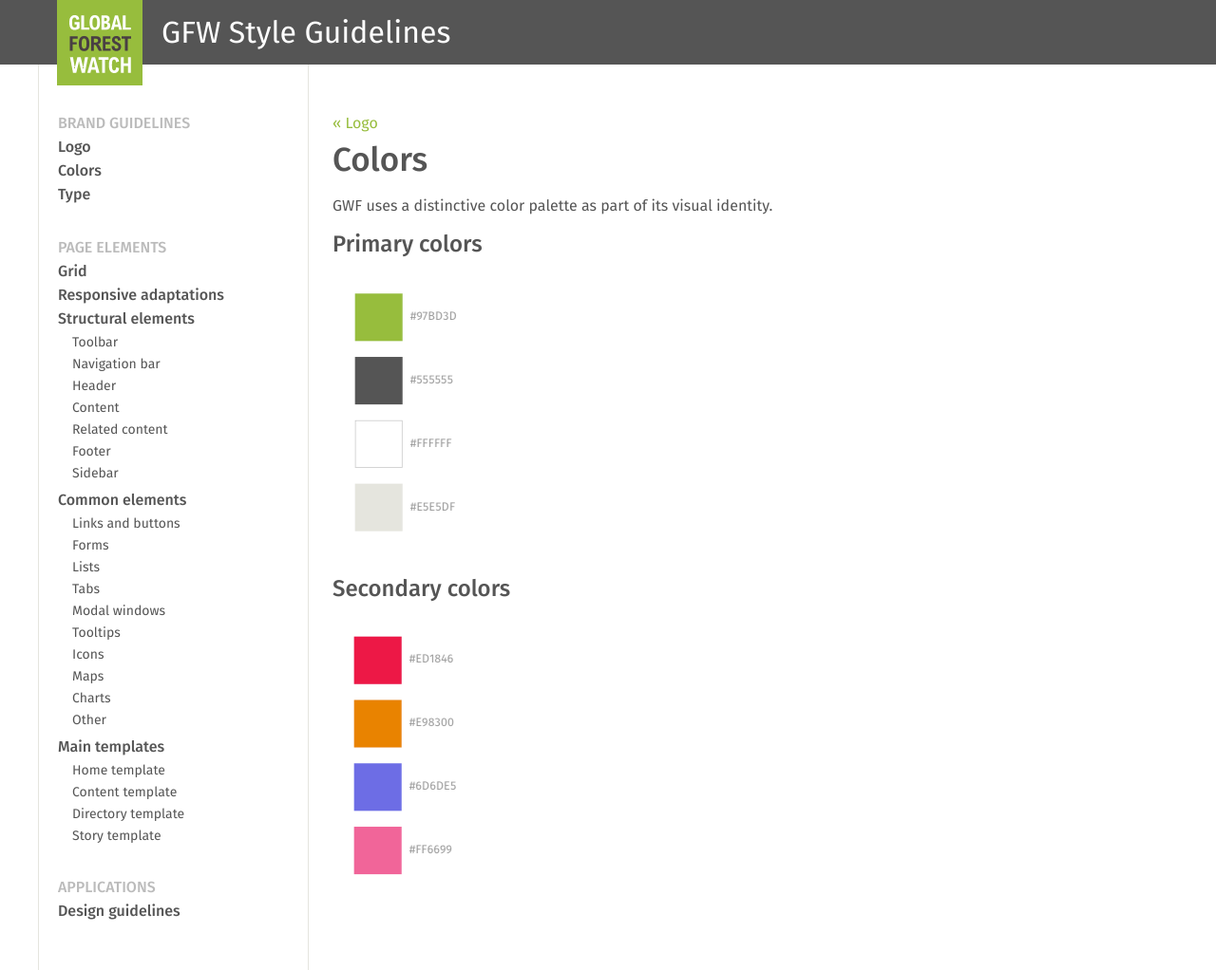
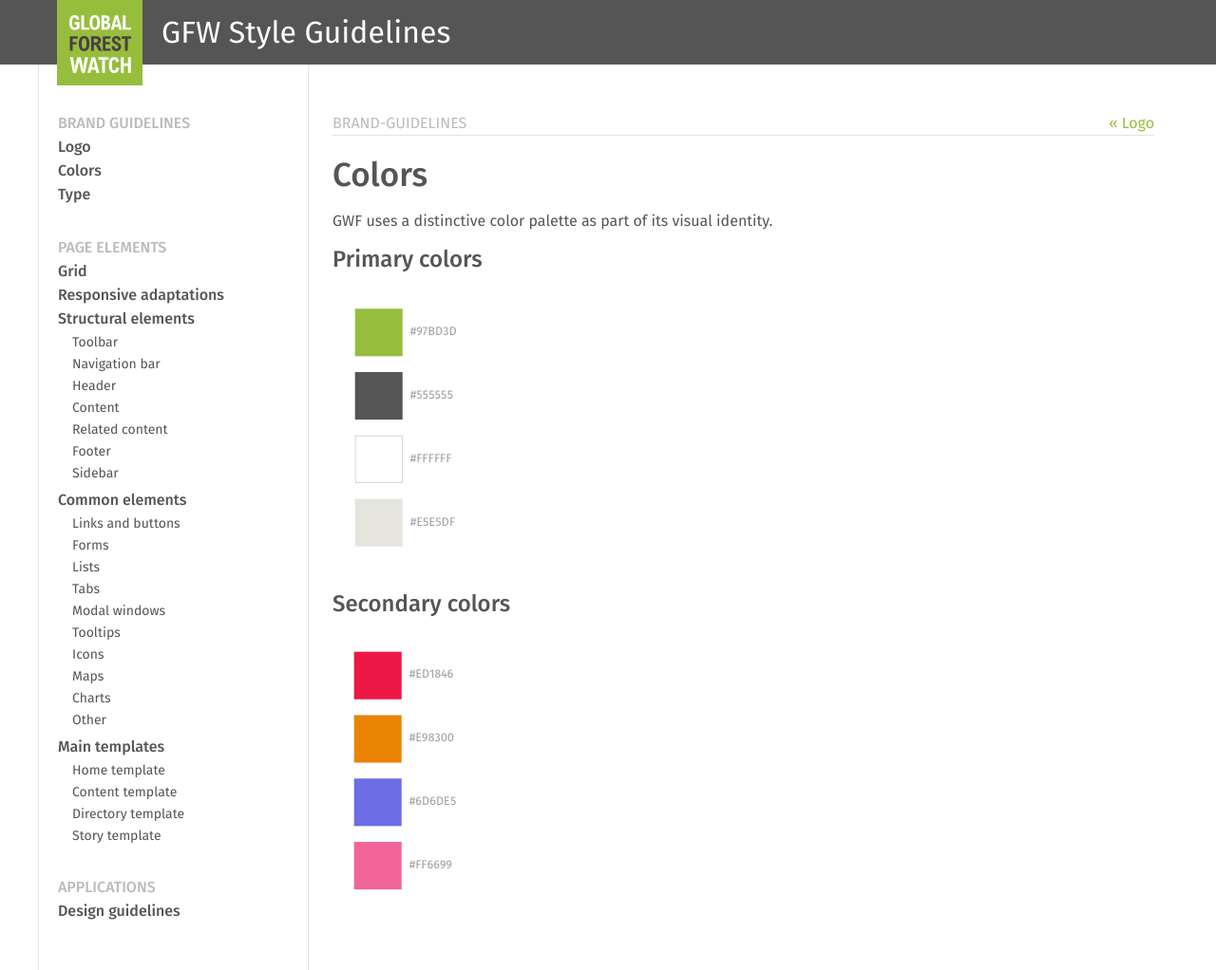
Before and after one commit to Vizzuality/gfw-style-guides, a Jekyll site: the page built from _posts/0002-01-01-colors.markdown, in a window 1280 px wide. Shown: the whole page at 95% size. Built offline with Jekyll 4.4.1, drawn with Linux system fonts in a browser that asks for light colours.

Commit message:
Top bar post added

```diff
--- /dev/null
+++ b/_includes/post-top-bar.html
@@ -0,0 +1,11 @@
+<div class="post-top-bar">
+  <h3>{{ page.categories }}</h3>
+  <div class="pagination">
+    {% if page.previous %}
+      <a class="prev" href="{{ site.baseurl }}{{page.previous.url}}">&laquo; {{page.previous.title}}</a>
+    {% endif %}
+    {% if page.next %}
+      <a class="prev" href="{{ site.baseurl }}{{page.next.url}}">{{page.next.title}}&raquo;</a>
+    {% endif %}
+  </div>
+</div>
--- a/_layouts/post.html
+++ b/_layouts/post.html
@@ -3,14 +3,8 @@
 ---
 
 
-{% if page.previous %}
-  <a class="prev" href="{{ site.baseurl }}{{page.previous.url}}">&laquo; {{page.previous.title}}</a>
-{% endif %}
-{% if page.next %}
-  <a class="prev" href="{{ site.baseurl }}{{page.next.url}}">{{page.next.title}}&raquo;</a>
-{% endif %}
-
 <section class="post-section">
+  {% include post-top-bar.html %}
   <header>
     <h2>{{ page.title }}</h2>
     <!-- <p class="post-meta">{{ page.date | date: "%b %-d, %Y" }}{% if page.author %} • {{ page.author }}{% endif %}{% if page.meta %} • {{ page.meta }}{% endif %}</p> -->
--- a/_sass/layouts/_post.scss
+++ b/_sass/layouts/_post.scss
@@ -38,4 +38,20 @@
       }
     }
   }
+
+  // POST TOP BAR
+  .post-top-bar{
+    border-bottom: 1px solid $border;
+    margin: 0 0 15px;
+    @extend %clearfix;
+    h3{
+      float: left;
+      color: $gray;
+      font-size: 16px;
+      text-transform: uppercase;
+    }
+    .pagination{
+      float: right;
+    }
+  }
 }
```
